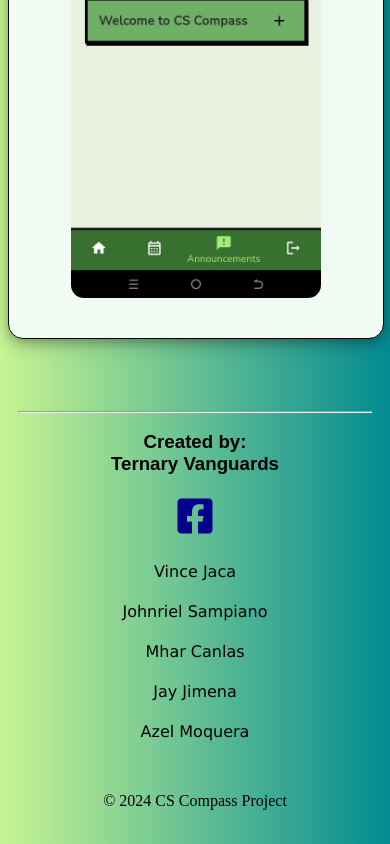
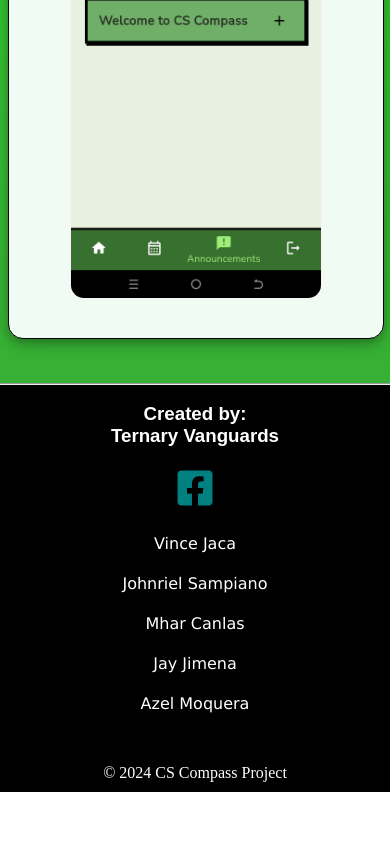
Before and after one commit to HiroS404/A-CCS, a plain HTML site: page index.html in a window 390 px wide. Shown: the part 2619-3463 px from the top of the page. After the commit the page ends 3411 px from the top, so only its background shows below. Drawn offline with Linux system fonts and the light colour scheme.

Commit message:
footer, color theme

```diff
--- a/assets/common.css
+++ b/assets/common.css
@@ -4,6 +4,7 @@ h1 {
 }
 h3{
     font-family: Arial, Helvetica, sans-serif ;
+    color: white;
 }
 p {
   font-size: clamp(16px, 2vw, 20px);
@@ -11,11 +12,25 @@ p {
 
 body {
   text-align: center;
-  background: linear-gradient(to right, rgb(200, 244, 146), rgb(2, 139, 147));
+  background: linear-gradient(to bottom,  #c3d4a3, #2eec2b, #3a9e38);
+
 }
 
 header {
   margin-top: 5%;
+}
+
+footer {
+  margin-right: -9px;
+  margin-left: -9px;
+  margin-bottom: -20px;
+
+  background-color: hsl(120, 40%, 16%) ;
+  color: white;
+  position: relative;
+
+
+
 }
 
 .container {
@@ -86,15 +101,15 @@ img {
 .copyright {
   font-size: 16px;
   padding-top: 20px;
+  padding-bottom: 10px;
+  color: white;
 }
 
-footer {
-    padding: 10px;
-}
+
 
 .fb{
     font-size: 40px;
-    color:  darkblue;
+    color:  blue;
 
     margin-bottom: 20px;
 
@@ -107,6 +122,24 @@ footer {
 }
 
 @media (max-width: 600px) {
+
+  body {
+    text-align:center;
+  }
+
+  .fb{
+    color:  teal;
+  }
+
+  footer {
+  background-color: black;
+  color: white;
+  position: relative;
+  margin-right: -10px;
+  margin-left: -10px;
+
+
+  }
   p {
     margin-right: 15px;
     margin-left: 15px;
@@ -247,10 +280,10 @@ footer {
 
 .links {
   text-decoration: none;
-  color: black;
+  color: white;
   font-family: 'Lucida Sans', 'Lucida Sans Regular', 'Lucida Grande', 'Lucida Sans Unicode', Geneva, Verdana, sans-serif;
 }
 
 .links:hover {
-  color: blue;
+  color: darkgreen;
 }
```
Also changed, not shown: index.html (+2 -1 lines).
